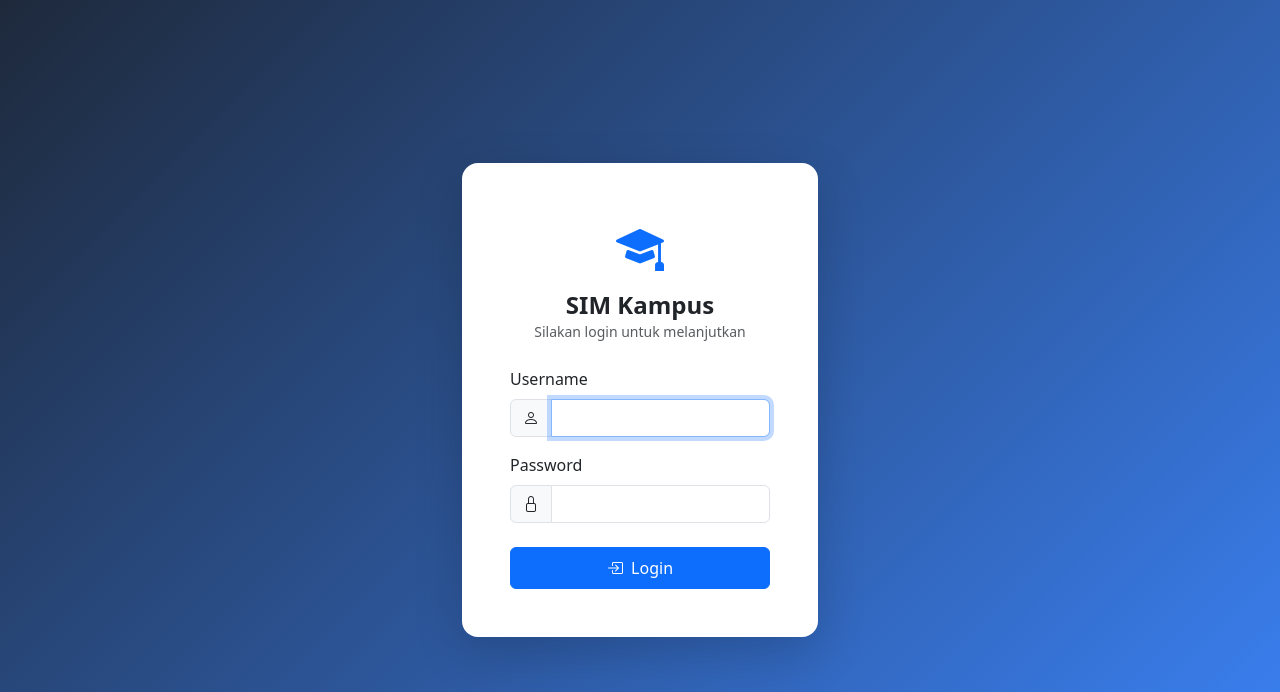
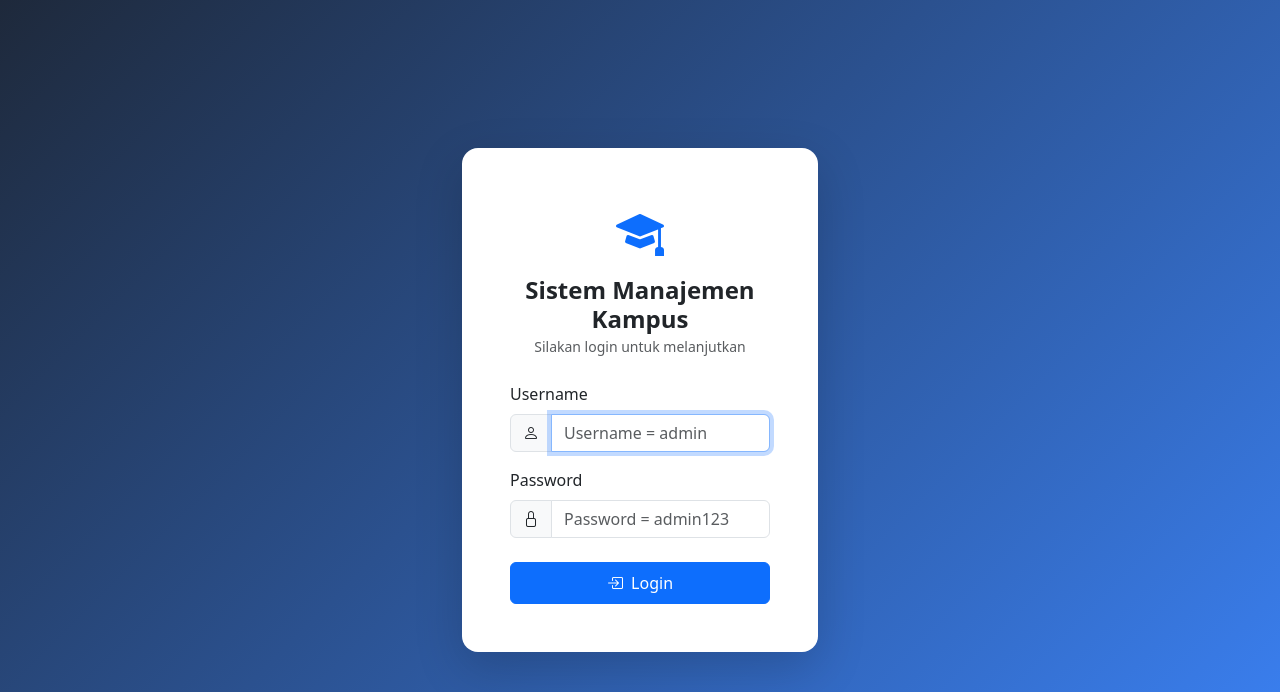
Before and after one commit to aryarmdn11/tugas_uts, a Flask app: page /login in a window 1280 px wide. Shown: the top 692 px of the page. Run offline with Flask 3, Linux system fonts and the light colour scheme.

Commit message:
mengubah SIM kampus > Sistem Manajemen Kampus

```diff
--- a/templates/login.html
+++ b/templates/login.html
@@ -3,7 +3,7 @@
 <head>
   <meta charset="UTF-8">
   <meta name="viewport" content="width=device-width, initial-scale=1">
-  <title>Login | Manajemen Kampus</title>
+  <title>Login | Sistem Manajemen Kampus</title>
   <link href="https://cdn.jsdelivr.net/npm/bootstrap@5.3.3/dist/css/bootstrap.min.css" rel="stylesheet">
   <link href="https://cdn.jsdelivr.net/npm/bootstrap-icons@1.11.3/font/bootstrap-icons.min.css" rel="stylesheet">
   <link href="{{ url_for('static', filename='css/style.css') }}" rel="stylesheet">
@@ -16,7 +16,7 @@
           <div class="card-body p-4 p-md-5">
             <div class="text-center mb-4">
               <i class="bi bi-mortarboard-fill text-primary" style="font-size: 3rem;"></i>
-              <h4 class="fw-bold mt-2 mb-0">SIM Kampus</h4>
+              <h4 class="fw-bold mt-2 mb-0">Sistem Manajemen Kampus</h4>
               <small class="text-muted">Silakan login untuk melanjutkan</small>
             </div>
 
@@ -31,14 +31,14 @@
                 <label class="form-label" for="username">Username</label>
                 <div class="input-group">
                   <span class="input-group-text"><i class="bi bi-person"></i></span>
-                  <input type="text" class="form-control" id="username" name="username" required autofocus>
+                  <input type="text" class="form-control" id="username" name="username" placeholder="Username = admin" required autofocus>
                 </div>
               </div>
               <div class="mb-4">
                 <label class="form-label" for="password">Password</label>
                 <div class="input-group">
                   <span class="input-group-text"><i class="bi bi-lock"></i></span>
-                  <input type="password" class="form-control" id="password" name="password" required>
+                  <input type="password" class="form-control" id="password" name="password" placeholder="Password = admin123" required>
                 </div>
               </div>
               <button type="submit" class="btn btn-primary w-100 py-2">
```
